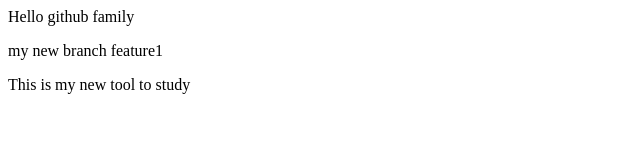
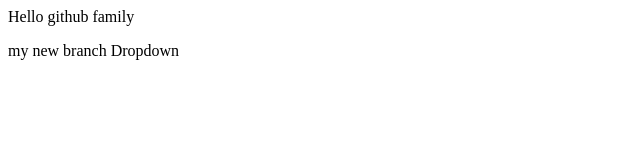
Before and after one commit to Mahendraaiml/Localnew1, a plain HTML site: page index.html in a window 1280 px wide. Shown: the whole page, without its empty margins (0-640 px from the left). Drawn offline with Linux system fonts and the light colour scheme.

```diff
--- a/index.html
+++ b/index.html
@@ -1,3 +1,2 @@
 <P> Hello github family</P>
-<p> my new branch feature1</p>
-<P> This is my new tool to study</P>
+<p> my new branch Dropdown</p>
```
